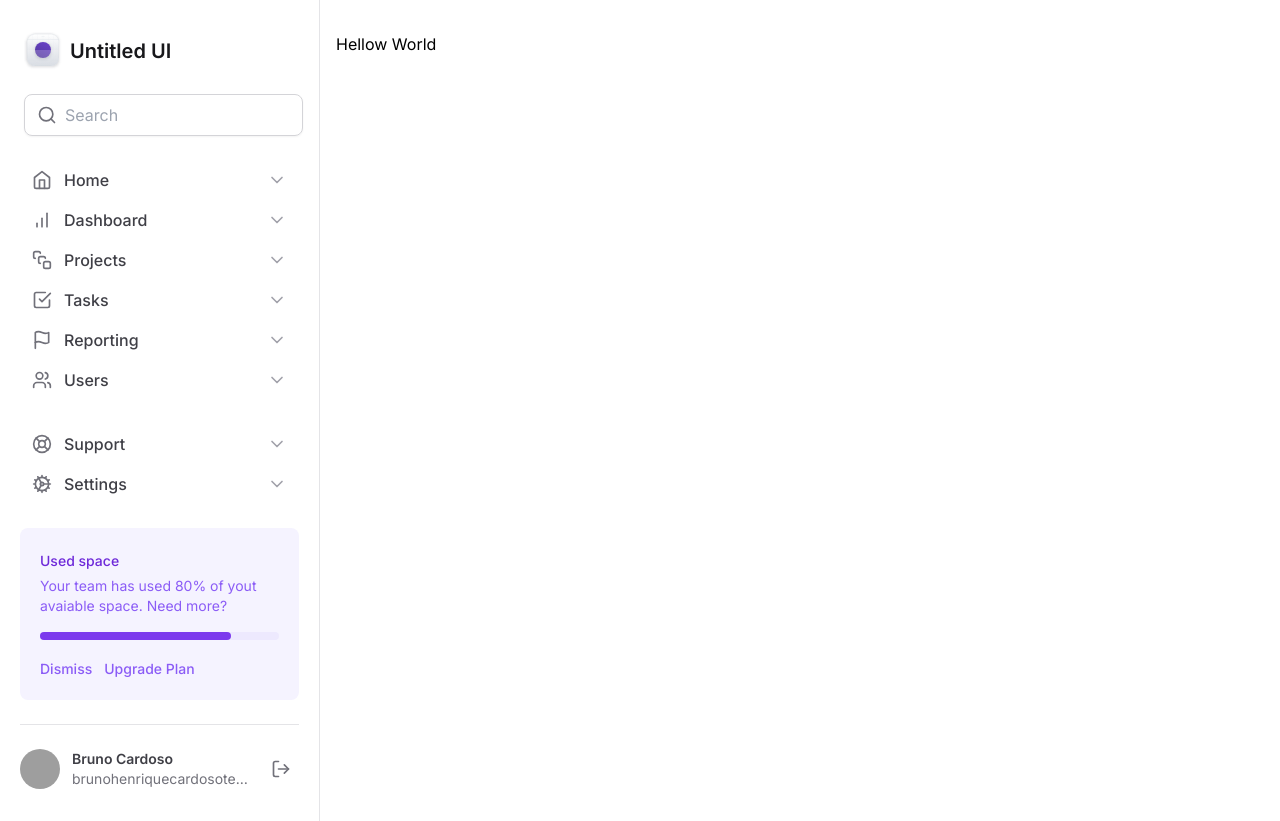
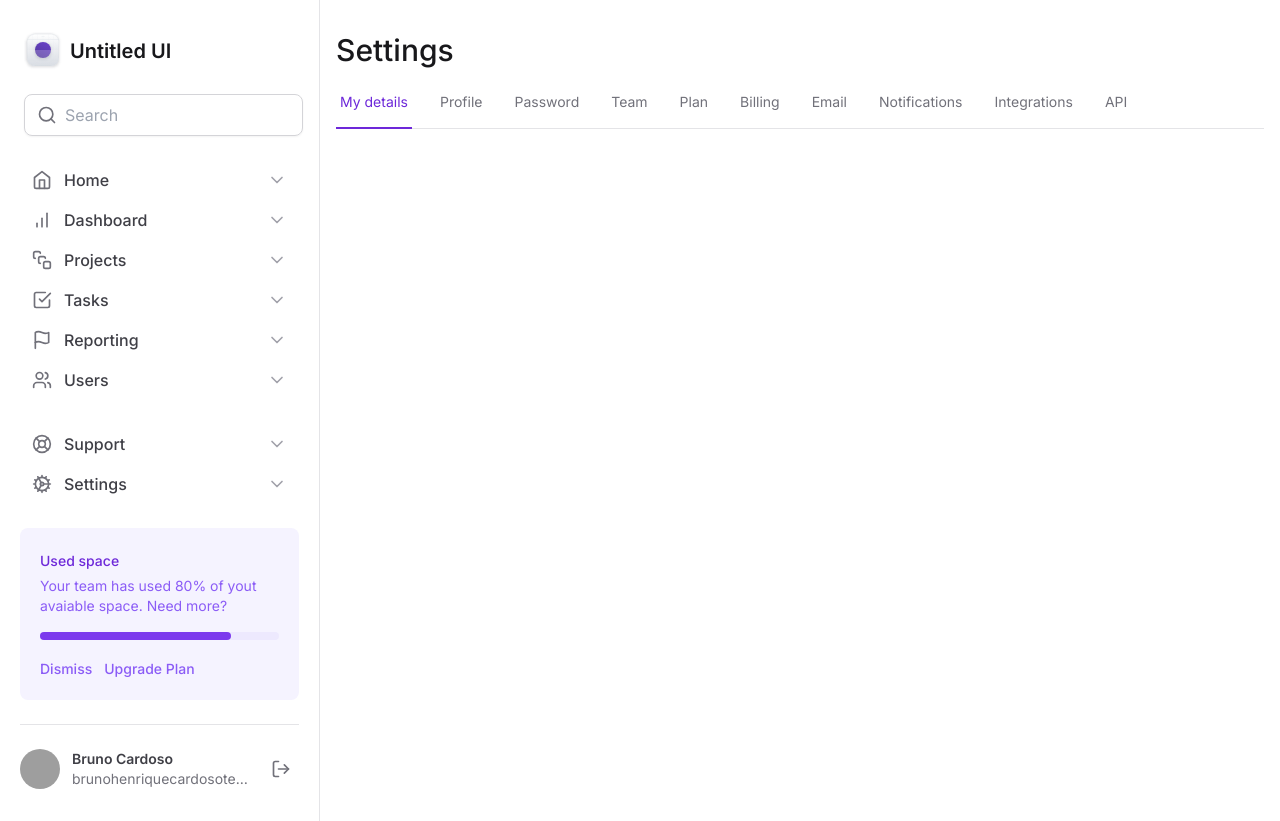
Before and after one commit to NuadaEP/tailwind, a Next.js app: page / in a window 1280 px wide. Built offline with nearby package versions, Linux system fonts and the light colour scheme; grey boxes are pictures that could not be loaded.

Commit message:
adding the top menu as tabs

```diff
--- a/package.json
+++ b/package.json
@@ -9,6 +9,7 @@
     "lint": "next lint"
   },
   "dependencies": {
+    "@radix-ui/react-tabs": "^1.0.4",
     "lucide-react": "^0.287.0",
     "next": "13.5.4",
     "react": "^18",
--- a/src/app/layout.tsx
+++ b/src/app/layout.tsx
@@ -16,7 +16,7 @@
   children: React.ReactNode;
 }) {
   return (
-    <html lang="en">
+    <html lang="en" className="antialiased">
       <body className={inter.className}>
         <div className="grid min-h-screen grid-cols-app bg-white">
           <Sidebar />
--- a/src/app/page.tsx
+++ b/src/app/page.tsx
@@ -1,3 +1,11 @@
+import { SettingsTabs } from '@/components/SettingsTabs';
+
 export default function Home() {
-  return <h1>Hellow World</h1>;
+  return (
+    <>
+      <h1 className="text-3xl font-medium text-zinc-900">Settings</h1>
+
+      <SettingsTabs />
+    </>
+  );
 }
--- /dev/null
+++ b/src/components/SettingsTabs/TabItem.tsx
@@ -0,0 +1,24 @@
+'use client';
+
+import * as Tabs from '@radix-ui/react-tabs';
+
+interface TabItemProps {
+  value: string;
+  title: string;
+  isSelected?: boolean;
+}
+
+export const TabItem = ({ title, value, isSelected = false }: TabItemProps) => {
+  return (
+    <Tabs.Trigger
+      value={value}
+      className="relative px-1 pb-4 text-sm font-mediu text-zinc-500 hover:text-violet-700 data-[state=active]:text-violet-700"
+    >
+      <span>{title}</span>
+
+      {isSelected && (
+        <div className="absolute -bottom-px left-0 right-0 h-0.5 bg-violet-700" />
+      )}
+    </Tabs.Trigger>
+  );
+};
--- /dev/null
+++ b/src/components/SettingsTabs/index.tsx
@@ -0,0 +1,58 @@
+'use client';
+
+import React, { useState } from 'react';
+import * as Tabs from '@radix-ui/react-tabs';
+import { TabItem } from './TabItem';
+
+export function SettingsTabs() {
+  const [currentTab, setCurrentTab] = useState('tab1');
+
+  return (
+    <Tabs.Root value={currentTab} onValueChange={setCurrentTab}>
+      <Tabs.List className="mt-6 flex w-full items-center gap-6 border-b border-zinc-200">
+        <TabItem
+          value="tab1"
+          title="My details"
+          isSelected={currentTab === 'tab1'}
+        />
+        <TabItem
+          value="tab2"
+          title="Profile"
+          isSelected={currentTab === 'tab2'}
+        />
+        <TabItem
+          value="tab3"
+          title="Password"
+          isSelected={currentTab === 'tab3'}
+        />
+        <TabItem value="tab4" title="Team" isSelected={currentTab === 'tab4'} />
+        <TabItem value="tab5" title="Plan" isSelected={currentTab === 'tab5'} />
+        <TabItem
+          value="tab6"
+          title="Billing"
+          isSelected={currentTab === 'tab6'}
+        />
+        <TabItem
+          value="tab7"
+          title="Email"
+          isSelected={currentTab === 'tab7'}
+        />
+        <TabItem
+          value="tab8"
+          title="Notifications"
+          isSelected={currentTab === 'tab8'}
+        />
+        <TabItem
+          value="tab9"
+          title="Integrations"
+          isSelected={currentTab === 'tab9'}
+        />
+        <TabItem
+          value="tab10"
+          title="API"
+          isSelected={currentTab === 'tab10'}
+        />
+      </Tabs.List>
+    </Tabs.Root>
+  );
+}
```
Also changed, not shown: 1 other file (tests, documents, lock files or other folders).
